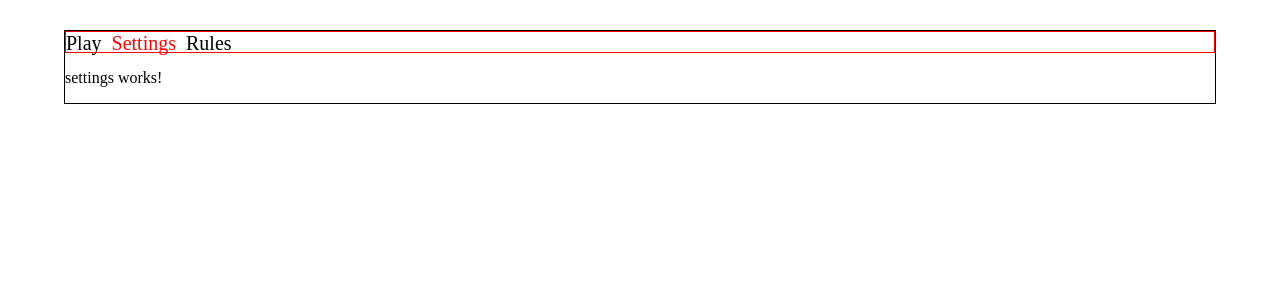
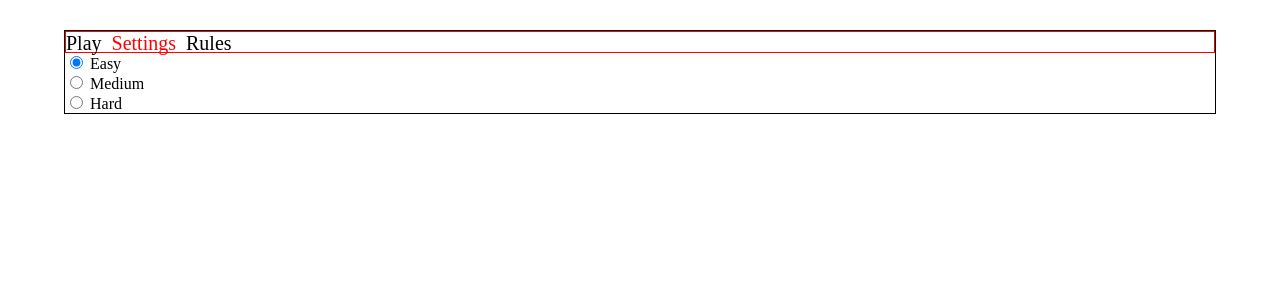
Before and after one commit to s1auka/MemoryGame, an Angular app: page /settings in a window 1280 px wide. Shown: the top 300 px of the page. Built offline with nearby package versions, Linux system fonts and the light colour scheme.

Commit message:
service that control level added

```diff
--- a/src/app/components/navbar/navbar.component.css
+++ b/src/app/components/navbar/navbar.component.css
@@ -1,19 +1,20 @@
-.navbar {
+:host {
+    display: block;
     height:20px;
     border: 1px solid red;
 }
 
-.navbar .active {
+:host .active {
     color:red;
 }
 
-.navbar a {
+:host a {
     margin-right: 10px;
     font-size: 20px;
     text-decoration: none;
     color: rgb(0, 0, 0);
 }
 
-.navbar a:hover {
+:host a:hover {
     color:blue;
 }
--- a/src/app/components/navbar/navbar.component.html
+++ b/src/app/components/navbar/navbar.component.html
@@ -1,5 +1,3 @@
-<div class="navbar">
-    <a routerLink="/" routerLinkActive="active" [routerLinkActiveOptions]="{exact:true}">Play</a>
-    <a routerLink="/settings" routerLinkActive="active">Settings</a>
-    <a routerLink="/rules" routerLinkActive="active">Rules</a>
-</div>
+<a routerLink="/" routerLinkActive="active" [routerLinkActiveOptions]="{exact:true}">Play</a>
+<a routerLink="/settings" routerLinkActive="active">Settings</a>
+<a routerLink="/rules" routerLinkActive="active">Rules</a>
--- a/src/app/components/settings/settings.component.html
+++ b/src/app/components/settings/settings.component.html
@@ -1 +1,24 @@
-<p>settings works!</p>
+<!-- <form [formGroup]="form">
+    <input type="radio" formControlName="level" value="easy">
+    <label for="easy">Easy</label><br>
+    <input type="radio" formControlName="level" value="medium" checked>
+    <label for="medium">Medium</label><br>
+    <input type="radio" formControlName="level" value="hard">
+    <label for="hard">Hard</label><br>
+</form> -->
+
+<!-- <div>
+    <div *ngFor="let level of levels">
+        <input type="radio" [(ngModel)]="radioSelectedValue" value="{{level.value}}" (change)="onItemChange(level)" />
+        {{level.value}}
+    </div>
+
+</div> -->
+
+<div>
+    <div *ngFor="let level of levels">
+        <input type="radio" [(ngModel)]="selectedValue" value="{{level}}" (change)="onLevelChange(level)" />
+        {{level}}
+    </div>
+
+</div>
--- a/src/app/components/settings/settings.component.ts
+++ b/src/app/components/settings/settings.component.ts
@@ -1,15 +1,34 @@
+import { SettingsService } from './../../services/settings.service';
 import { Component, OnInit } from '@angular/core';
 
 @Component({
-  selector: 'app-settings',
-  templateUrl: './settings.component.html',
-  styleUrls: ['./settings.component.css']
+    selector: 'app-settings',
+    templateUrl: './settings.component.html',
+    styleUrls: ['./settings.component.css'],
+    providers: []
 })
 export class SettingsComponent implements OnInit {
+    levels: string[] = [];
+    selectedButton: any;
+    selectedValue: string = "";
 
-  constructor() { }
+    constructor(private settingsService: SettingsService) {
+    }
 
-  ngOnInit(): void {
-  }
+    ngOnInit() {
+        this.levels = this.settingsService.getLevels();
+        this.selectedValue = this.settingsService.getSelectedValue();
+        this.getSelectedLevel();
+    }
 
+    getSelectedLevel() {
+        console.log("1")
+        this.selectedButton = this.levels.find(level => level === this.selectedValue);
+    }
+
+    onLevelChange(level: any) {
+        console.log(this.selectedValue);
+        this.getSelectedLevel();
+        this.settingsService.setSelectedValue(level);
+    }
 }
--- /dev/null
+++ b/src/app/services/settings.service.ts
@@ -0,0 +1,31 @@
+import { Injectable } from '@angular/core';
+
+const EASY_LEVEL = "Easy";
+const MEDIUM_LEVEL = "Medium";
+const HARD_LEVEL = "Hard"
+
+enum NumberOfCardsByLevel {
+    Easy = 12,
+    Medium = 16,
+    Hard = 20,
+}
+
+@Injectable()
+export class SettingsService {
+    private levels: string[] = [EASY_LEVEL, MEDIUM_LEVEL, HARD_LEVEL];
+    private selectedValue: string = this.levels[0];
+
+
+    getLevels(): string[] {
+        return this.levels;
+    }
+
+    getSelectedValue(): string {
+        return this.selectedValue;
+    }
+
+    setSelectedValue(value: string) {
+        this.selectedValue = value;
+        console.log("selected")
+    }
+}
```
Also changed, not shown: src/app/app.module.ts (+9 -2 lines).
